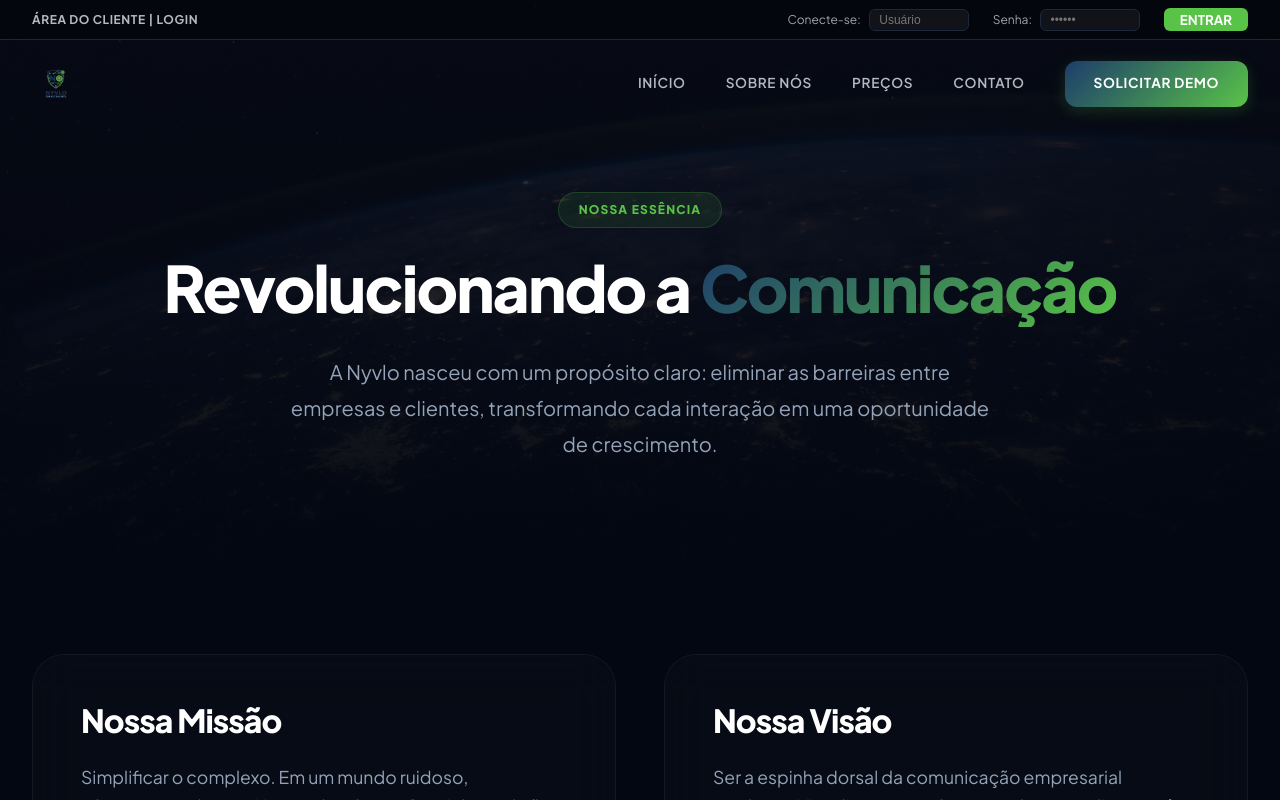
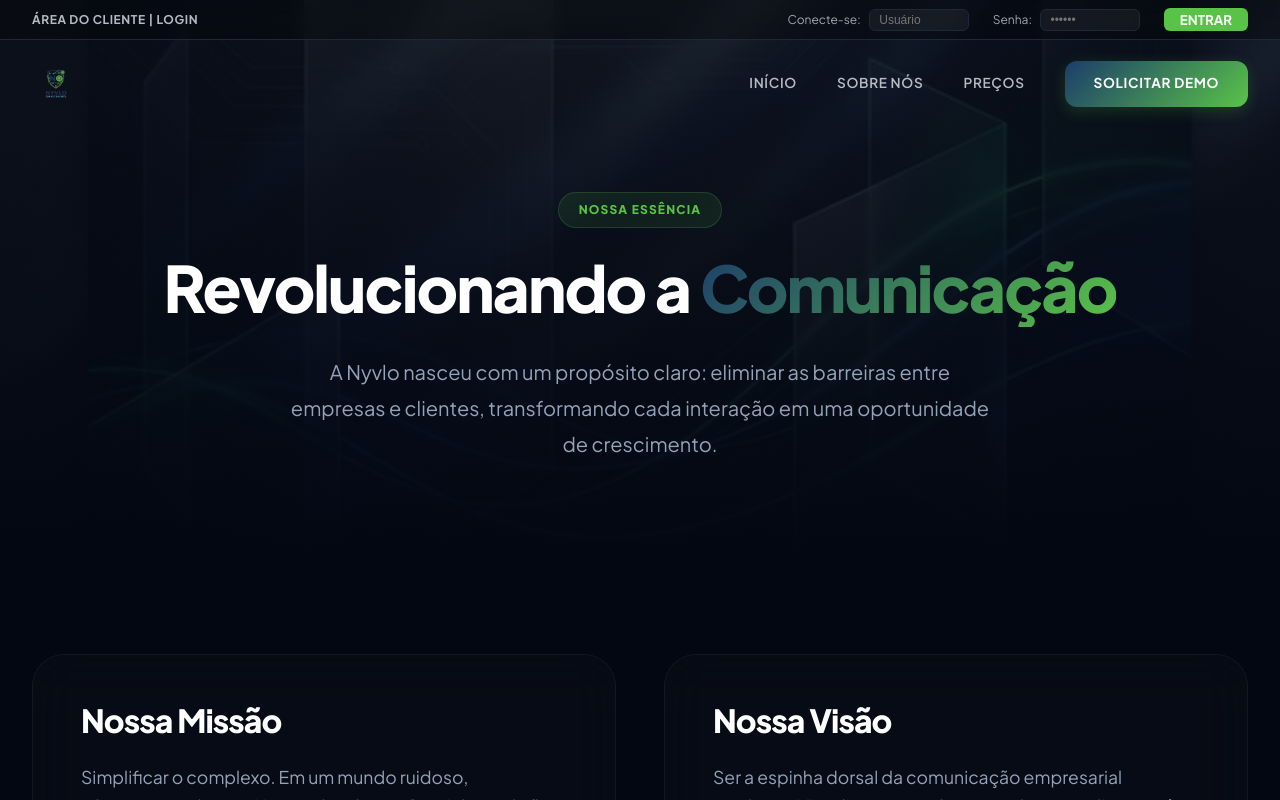
Before and after one commit to Nyvlo/Site-Nyvlo, a Vue app: page /about in a window 1280 px wide. Shown: the top 800 px of the page. Built offline with nearby package versions, Linux system fonts and the light colour scheme.

Commit message:
style: refine navbar and about us page background

```diff
--- a/src/components/Navbar.vue
+++ b/src/components/Navbar.vue
@@ -47,7 +47,6 @@
           <RouterLink to="/">Início</RouterLink>
           <RouterLink to="/about">Sobre Nós</RouterLink>
           <RouterLink to="/#pricing">Preços</RouterLink>
-          <RouterLink to="/#contact">Contato</RouterLink>
           <a href="#contact" class="btn-demo bg-gradient">Solicitar Demo</a>
         </div>
       </div>
--- a/src/views/AboutView.vue
+++ b/src/views/AboutView.vue
@@ -1,7 +1,7 @@
 <script setup>
 import { onMounted } from 'vue';
 // Reusing the same background for consistency or a new one if available
-import heroBg from '../assets/backgrounds/hero_bg.webp';
+import aboutBg from '../assets/backgrounds/about_bg.png';
 
 onMounted(() => {
   window.scrollTo(0, 0);
@@ -11,7 +11,7 @@
 <template>
   <div class="about-page">
     <!-- Hero Section -->
-    <section class="about-hero" :style="{ backgroundImage: `url(${heroBg})` }">
+    <section class="about-hero" :style="{ backgroundImage: `url(${aboutBg})` }">
       <div class="overlay"></div>
       <div class="container relative-z">
         <div class="content animate-fade-in">
```
Also changed, not shown: src/assets/backgrounds/about_bg.png (added).
